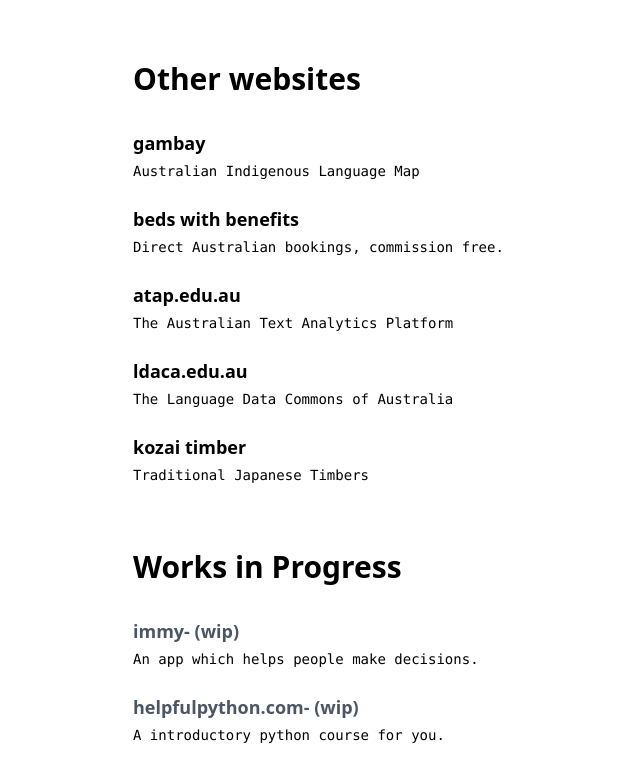
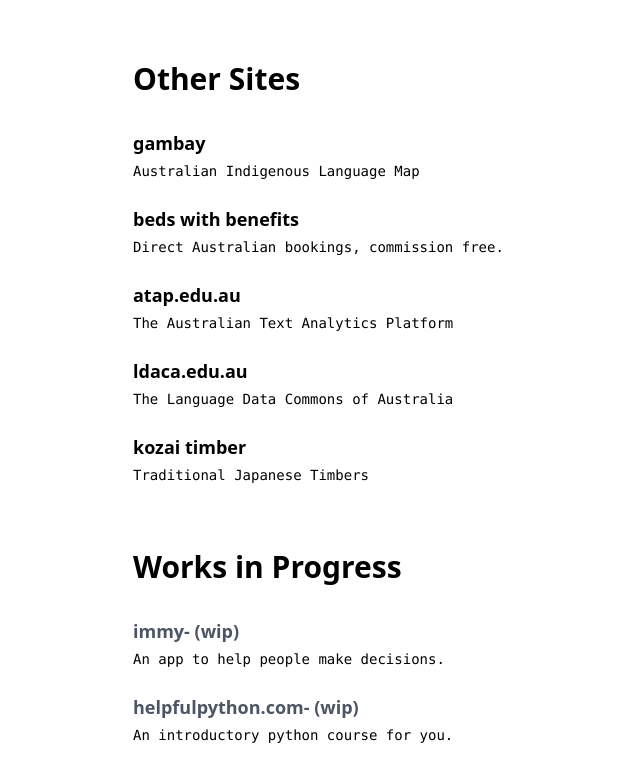
Before and after one commit to harrykeightley/hk, an Astro site: page /projects in a window 1280 px wide. Shown: the part 521-1302 px from the top of the page, without its empty margins (75-715 px from the left). Built offline with nearby package versions, Linux system fonts and the light colour scheme; Astro itself is replaced by a stand-in of ours.

Commit message:
Fix typo

```diff
--- a/src/pages/projects.astro
+++ b/src/pages/projects.astro
@@ -31,7 +31,7 @@ import Project from '../components/Project.astro';
   </section>
 
   <section>
-    <h2 class="title mt-16">Other websites</h2>
+    <h2 class="title mt-16">Other Sites</h2>
     <ul class="mt-8 space-y-6">
       <Project
         title="gambay"
@@ -66,12 +66,12 @@ import Project from '../components/Project.astro';
     <ul class="mt-8 space-y-6">
       <Project
         title="immy"
-        description="An app which helps people make decisions."
+        description="An app to help people make decisions."
         wip
       />
       <Project
         title="helpfulpython.com"
-        description="A introductory python course for you."
+        description="An introductory python course for you."
         wip
       />
     </ul>
```
